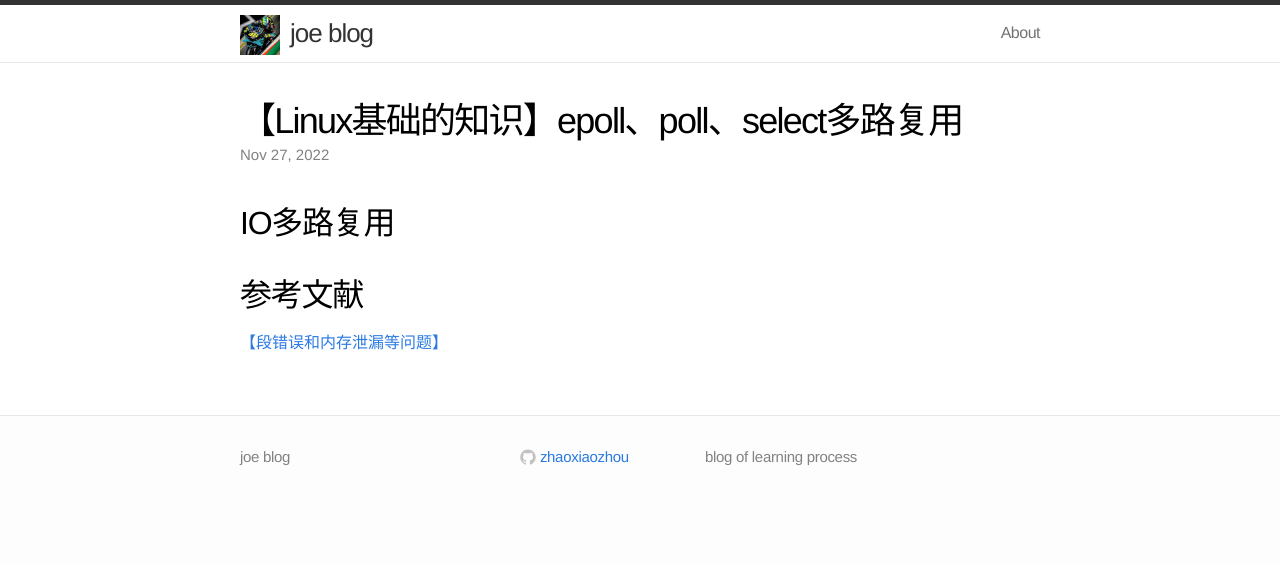
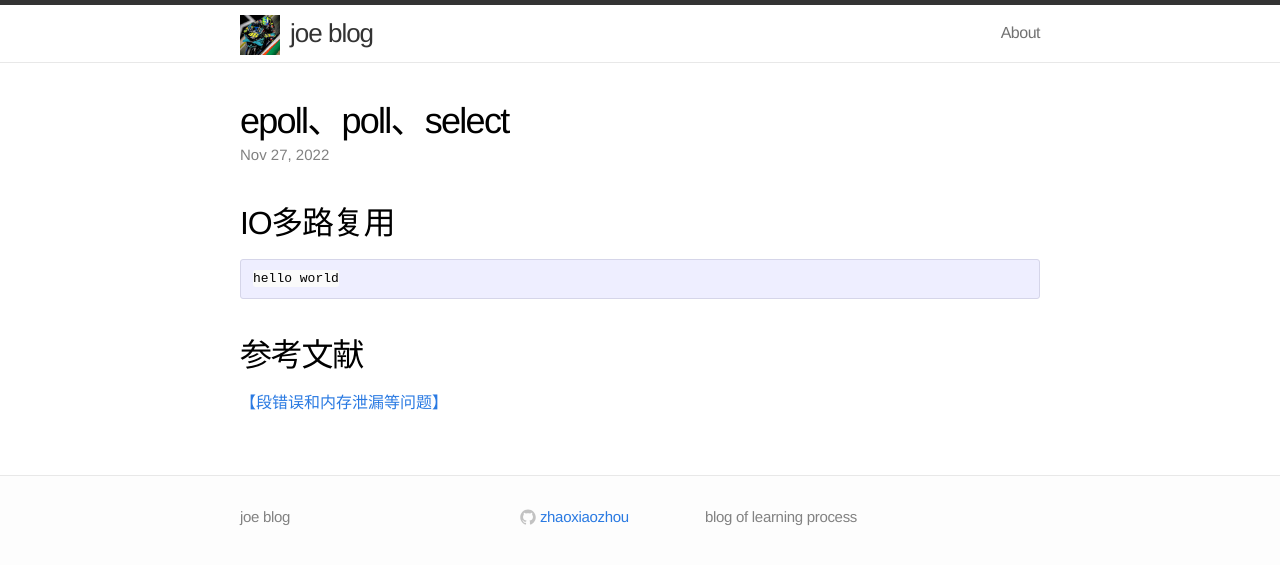
Before and after one commit to zhaoxiaozhou/zhaoxiaozhou.github.io, a Jekyll site: the page built from _posts/2022-11-27-select-epoll-poll.md, in a window 1280 px wide. Shown: the top 565 px of the page. Built offline with Jekyll 4.4.1, drawn with Linux system fonts in a browser that asks for light colours.

````diff
--- a/_posts/2022-11-27-IO多路复用select-epoll-poll.md
+++ b/_posts/2022-11-27-select-epoll-poll.md
@@ -1,14 +1,22 @@
 ---
 layout: post
-title: 【Linux基础的知识】epoll、poll、select多路复用
-excerpt: "epoll、poll、select多路复用"
+title: epoll、poll、select
+excerpt: "multiplexing"
 date: 2022-11-27 19:35:05
 tags: ['C++', 'C++ 内存问题']
 category: learning
 ---
+<style>
+.post code {
+    background-color: #fafafa;
+    font-size: 13px; /* make code smaller for this post... */
+}
 
+</style>
 ## IO多路复用
-
+```C++
+hello world
+```
 
 
 ## 参考文献
````
